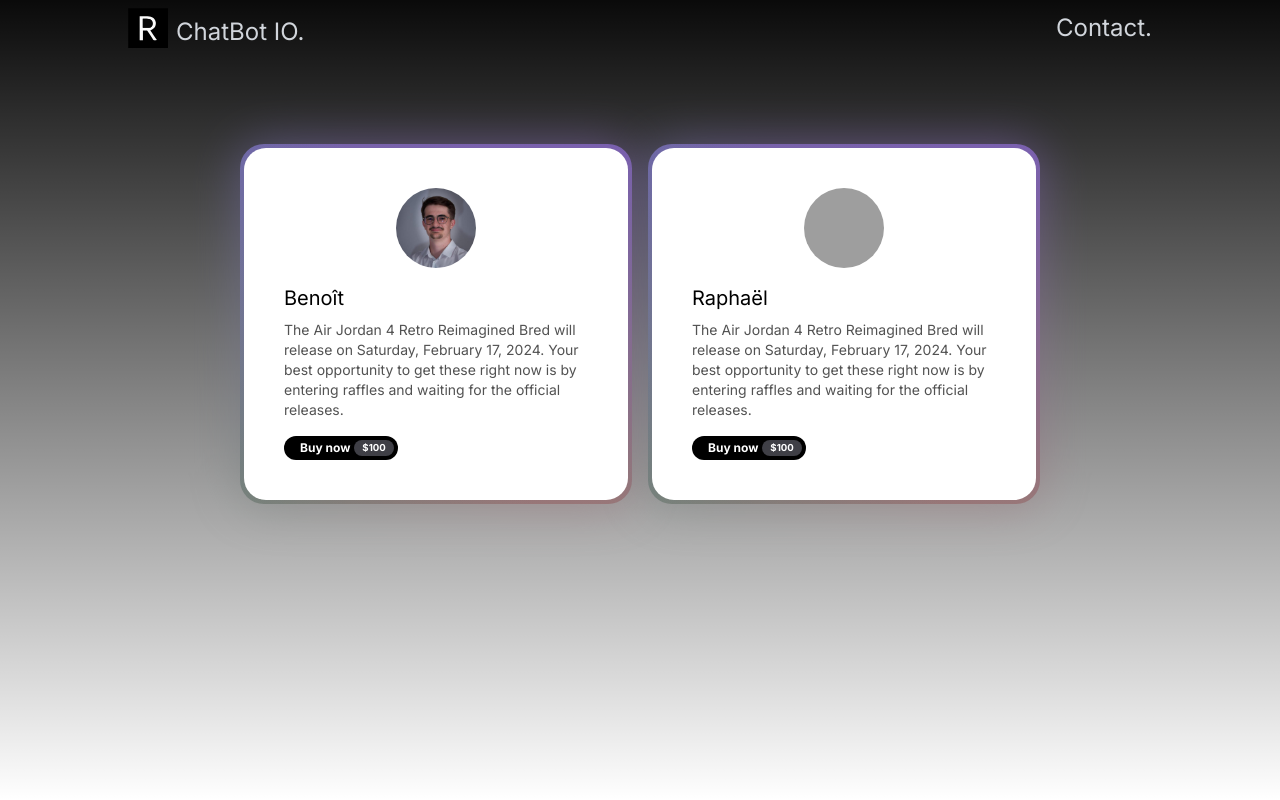
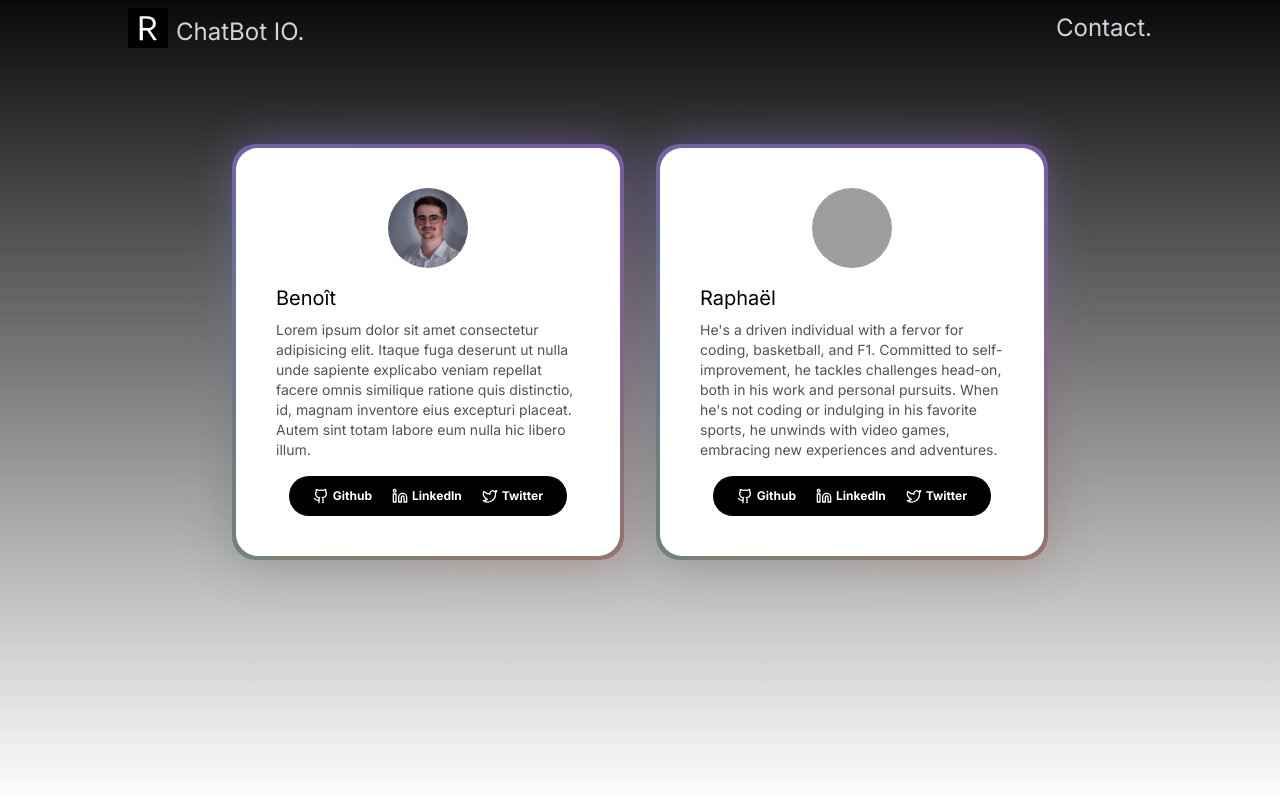
Before and after one commit to Raxuis/chatbot-io-showing, a Next.js app: page /contact in a window 1280 px wide. Built offline with nearby package versions, Linux system fonts and the light colour scheme; grey boxes are pictures that could not be loaded.

Commit message:
Feat(icons) : Added icons to social networks links

```diff
--- a/package.json
+++ b/package.json
@@ -12,6 +12,7 @@
     "@tabler/icons-react": "^2.47.0",
     "clsx": "^2.1.0",
     "framer-motion": "^11.0.6",
+    "lucide-react": "^0.340.0",
     "next": "14.1.0",
     "react": "^18",
     "react-dom": "^18",
--- a/src/components/ui/BgGradientCustom.tsx
+++ b/src/components/ui/BgGradientCustom.tsx
@@ -2,6 +2,7 @@
 import React from "react";
 import { BackgroundGradient } from "../ui/background-gradient";
 import Image from "next/image";
+import { GithubIcon, LinkedinIcon, TwitterIcon } from 'lucide-react';
 
 export function BackgroundGradientDemo() {
 
@@ -10,43 +11,51 @@ export function BackgroundGradientDemo() {
     {
       name: 'Benoît',
       avatar: '/participants/benoit.jpeg',
+      description: 'Lorem ipsum dolor sit amet consectetur adipisicing elit. Itaque fuga deserunt ut nulla unde sapiente explicabo veniam repellat facere omnis similique ratione quis distinctio, id, magnam inventore eius excepturi placeat. Autem sint totam labore eum nulla hic libero illum.',
       socials: [
         {
           name: 'Github',
           url: 'https://github.com/BenoitPrmt',
+          icon: GithubIcon
         },
         {
           name: 'LinkedIn',
           url: 'https://www.linkedin.com/in/benoit-parmentier/',
+          icon: LinkedinIcon
         },
         {
           name: 'Twitter',
           url: 'https://twitter.com/BenoitDev_',
+          icon: TwitterIcon
         },
       ]
     },
     {
       name: 'Raphaël',
       avatar: '/participants/edited-raph.jpg',
+      description: 'He\'s a driven individual with a fervor for coding, basketball, and F1. Committed to self-improvement, he tackles challenges head-on, both in his work and personal pursuits. When he\'s not coding or indulging in his favorite sports, he unwinds with video games, embracing new experiences and adventures.',
       socials: [
         {
           name: 'Github',
           url: 'https://github.com/Raxuis',
+          icon: GithubIcon
         },
         {
           name: 'LinkedIn',
           url: 'https://www.linkedin.com/in/raphael-raclot/',
+          icon: LinkedinIcon
         },
         {
           name: 'Twitter',
           url: 'https://twitter.com/I_Haruki_I',
+          icon: TwitterIcon
         },
       ]
     }];
   return (
-    <div className="flex flex-wrap justify-center pt-24 gap-4">
+    <div className="flex flex-wrap justify-center pt-24 gap-8">
       {entities.map(entity => (
-        <BackgroundGradient className="rounded-[22px] max-w-sm p-4 sm:p-10 bg-white dark:bg-zinc-900" key={entity.name}>
+        <BackgroundGradient className="rounded-[22px] max-w-sm p-4 sm:p-10 bg-white dark:bg-zinc-900 h-[100%]" key={entity.name}>
 
           <div className="flex justify-center">
             <Image
@@ -62,16 +71,24 @@ export function BackgroundGradientDemo() {
           </p>
 
           <p className="text-sm text-neutral-600 dark:text-neutral-400">
-            The Air Jordan 4 Retro Reimagined Bred will release on Saturday,
-            February 17, 2024. Your best opportunity to get these right now is by
-            entering raffles and waiting for the official releases.
+            {entity.description}
           </p>
-          <button className="rounded-full pl-4 pr-1 py-1 text-white flex items-center space-x-1 bg-black mt-4 text-xs font-bold dark:bg-zinc-800">
-            <span>Buy now </span>
-            <span className="bg-zinc-700 rounded-full text-[0.6rem] px-2 py-0 text-white">
-              $100
-            </span>
-          </button>
+          <div className="flex justify-center space-x-4">
+            <button className="rounded-full px-4 py-1 text-white flex items-center space-x-1 bg-black mt-4 text-xs font-bold dark:bg-zinc-800">
+              {entity.socials.map(social => (
+                <a
+                  key={social.name}
+                  href={social.url}
+                  target="_blank"
+                  rel="noopener noreferrer"
+                  className="rounded-full px-2 py-2 text-white flex items-center space-x-1 bg-black text-xs font-bold dark:bg-zinc-800"
+                >
+                  {React.createElement(social.icon, { className: "w-4 h-4" })}
+                  <span className="text-xs">{social.name}</span>
+                </a>
+              ))}
+            </button>
+          </div>
         </BackgroundGradient>))}
     </div>
   );
```
Also changed, not shown: 1 other file (tests, documents, lock files or other folders).
